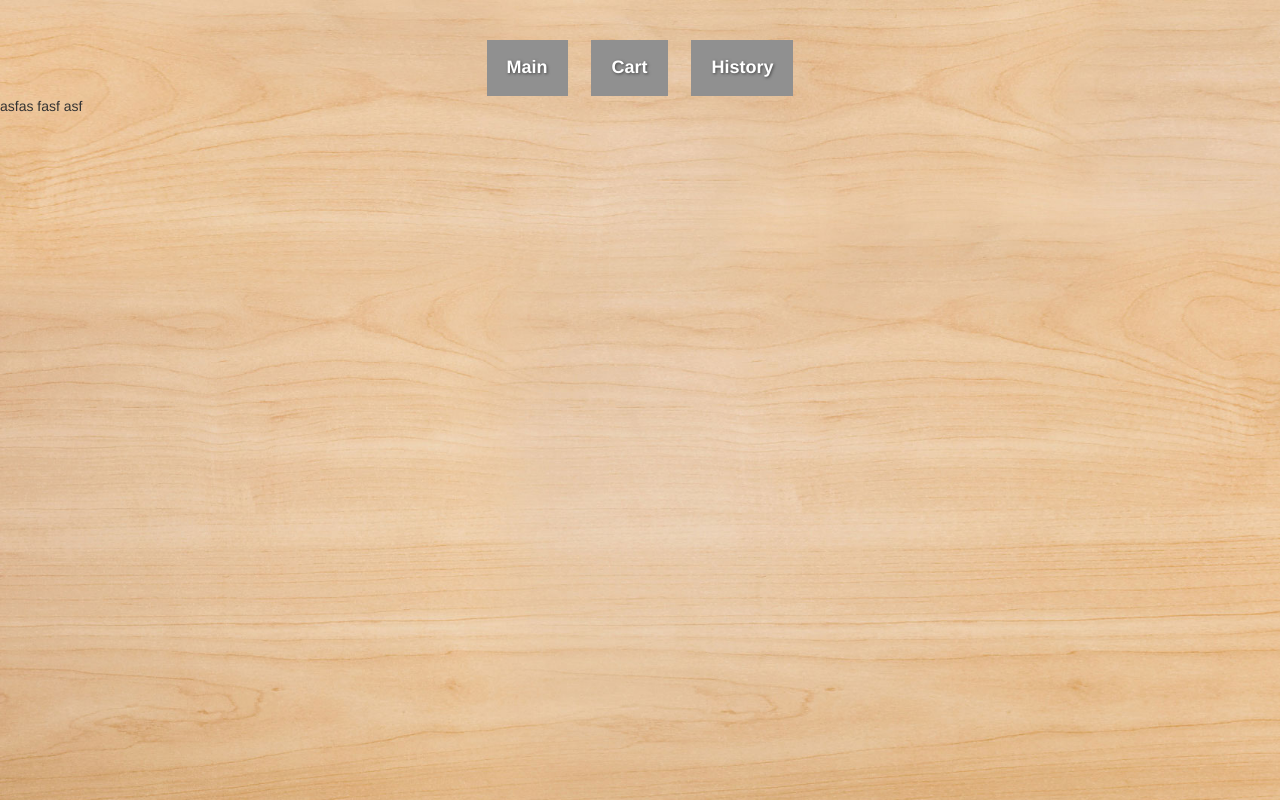
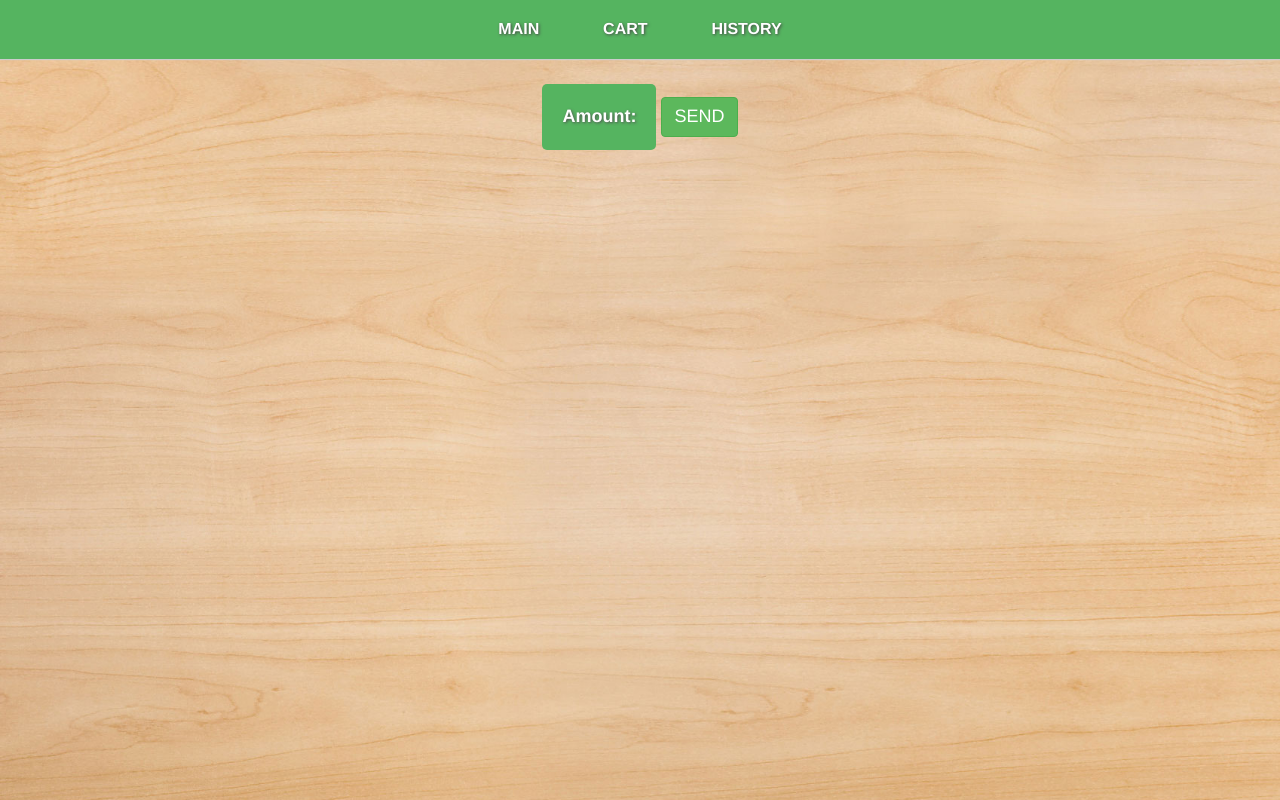
Before and after one commit to kikrasnozhenov/onlineMarket, a website: page public/index.html at #!/cart in a window 1280 px wide. Drawn offline with nearby package versions, Linux system fonts and the light colour scheme; some packages are replaced by stand-ins of ours.

Commit message:
created cart.html edited main.html (added filter, active button) started to create second controller

```diff
--- a/public/cart.html
+++ b/public/cart.html
@@ -1,3 +1,6 @@
-<div>
-  asfas fasf asf
+<div class="amount">
+  <span class="overlay">
+    Amount: {{}}
+  </span>
+  <button type="button" class="btn btn-success send_btn">SEND</button>
 </div>
--- /dev/null
+++ b/public/cartCtrl.js
@@ -0,0 +1,3 @@
+MarketApp.controller('cartCtrl', function($http){
+
+});
--- a/public/choiseCtrl.js
+++ b/public/choiseCtrl.js
@@ -1,13 +1,17 @@
 var MarketApp = angular.module('MarketApp');
 
 MarketApp.controller('choiseCtrl', function($scope, $http){
+    var vm = this;
     $http({
       method: 'GET',
       url: 'db.json'
     }).then(function (success){
         $scope.items = success.data;
-        console.log(success.data, 'res');
+        console.log(success.data, 'veryverynice');
     },function (error){
       console.log(error, 'can not get data.');
    });
+    vm.massage = function(text) {
+        alert("Success! Check your Cart Box!");
+    }
 });
--- a/public/index.html
+++ b/public/index.html
@@ -4,7 +4,6 @@
   <meta name="viewport" content="width=device-width, initial-scale=1">
   <meta charset="utf-8" />
   <title>Test Task Kirill Krasnozhenov</title>
-  <script src="https://ajax.googleapis.com/ajax/libs/jquery/3.2.1/jquery.min.js"></script>
   <link rel="stylesheet" type="text/css" href="style.css">
   <link rel="stylesheet" href="https://maxcdn.bootstrapcdn.com/bootstrap/3.3.7/css/bootstrap.min.css" integrity="sha384-BVYiiSIFeK1dGmJRAkycuHAHRg32OmUcww7on3RYdg4Va+PmSTsz/K68vbdEjh4u" crossorigin="anonymous">
   <script src="https://ajax.googleapis.com/ajax/libs/angularjs/1.6.4/angular.min.js"></script>
@@ -12,24 +11,13 @@
   <script src="index.js"></script>
 </head>
  <body ng-app="MarketApp">
-  <div class="tabs">
-    <span class="menu_block">
-      <a href="#!/"><span class="page_tab">
-        Main
-      </span></a>
-    </span>
-    <span class="menu_block">
-      <a href="#!/cart"><span class="page_tab">
-        Cart
-      </span></a>
-    </span>
-    <span class="menu_block">
-      <a><span class="page_tab">
-        History
-      </span></a>
-    </span>
-  </div>
+  <nav class="{{active}}">
+    <a class="main" ng-click="active='main'" href="#!/">Main</a>
+    <a class="cart" ng-click="active='cart'" href="#!/cart">Cart</a>
+    <a class="history" ng-click="active='history'" href="/">History</a>
+  </nav>
   <div ng-view></div>
   <script type="text/javascript" src="choiseCtrl.js"></script>
+  <script type="text/javascript" src="cartCtrl.js"></script>
  </body>
 </html>
--- a/public/index.js
+++ b/public/index.js
@@ -3,15 +3,17 @@ angular.module('MarketApp', ['ngRoute'])
   .config(['$routeProvider', function($routeProvider) {
     $routeProvider
     .when("/", {
-      templateUrl : "main.html",
-      controller: "choiseCtrl"
+      templateUrl: "main.html",
+      controller: "choiseCtrl",
+      controllerAs: 'vm'
     })
     .when("/cart", {
-      templateUrl : "/cart.html"
-      // controllerAs: "vm"
+      templateUrl: "/cart.html",
+      controller: "cartCtrl",
+      controllerAs: 'vm'
     })
     .when("/history", {
-      templateUrl : "/history.html"
+      templateUrl: "/history.html"
     })
     .otherwise({
           redirectTo: '/'
--- a/public/style.css
+++ b/public/style.css
@@ -7,28 +7,38 @@ body {
   margin: 0;
   bottom: 0;
 }
-.tabs {
+nav a{
+  color:#fff !important;
+  text-decoration:none !important;
+  text-transform: uppercase;
+  background-color:transparent;
+  -webkit-transition:background-color 0.25s;
+  -moz-transition:background-color 0.25s;
+  transition:background-color 0.25s;
+}
+nav{
   text-align: center;
-  padding-top: 40px;
+  margin: auto;
+  background-color:#55B460;
+  box-shadow:0 1px 1px #ccc;
 }
-.menu_block {
-  background-color: #909090;
-  padding: 15px 20px;
-  margin: 0px 10px;
-  display: inline-block;
-  transition: 0.6s;
+nav a{
+  text-align: center;
+  font-size: 16px;
+  text-shadow: 1px 1px 3px #484848;
+  display:inline-block;
+  padding: 18px 30px;
+  font-weight:bold;
+  border-radius:2px;
+  -webkit-transition:background-color 0.25s;
+  -moz-transition:background-color 0.25s;
+  transition:background-color 0.25s;
 }
-.menu_block:hover {
+
+nav.main .main,
+nav.cart .cart,
+nav.history .history{
   background-color: #fff;
-  transform: scale(1.15, 1.15);
-  transition: 0.6s;
-}
-.page_tab {
-  text-align: center;
-  color: #fff;
-  font-size: 18px;
-  font-weight: bold;
-  text-shadow: 1px 1px 3px #484848;
 }
 
 .img {
@@ -37,12 +47,8 @@ body {
 }
 .img_block {
   text-align: center;
-  transition: 0.6s;
 }
-.img_block:hover {
-  transform: scale(1.15, 1.15);
-  transition: 0.6s;
-}
+
 .info_block {
   text-align: center;
 }
@@ -71,6 +77,20 @@ body {
   color: #fff;
   text-shadow: 1px 2px 3px #484848;
 }
-div.page_tab .page_tab {
-  background-color: #000;
+.amount {
+  text-align: center;
+  padding-top: 25px;
+  font-size: 18px;
+  color: #fff;
+  font-weight: bold;
+  text-shadow: 1px 1px 3px #525252;
 }
+.overlay {
+  background-color: #55b460;
+  display: inline-block;
+  padding: 20px;
+  border-radius: 5px;
+}
+.send_btn {
+  font-size: 18px !important;
+}
```
Also changed, not shown: public/main.html (+6 -4 lines).
